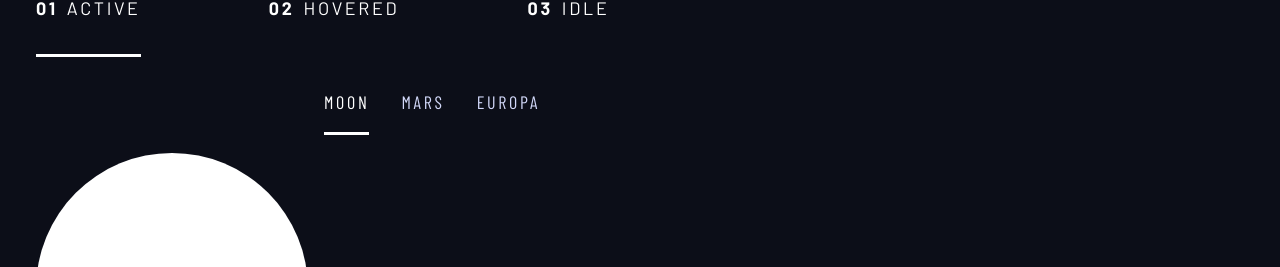
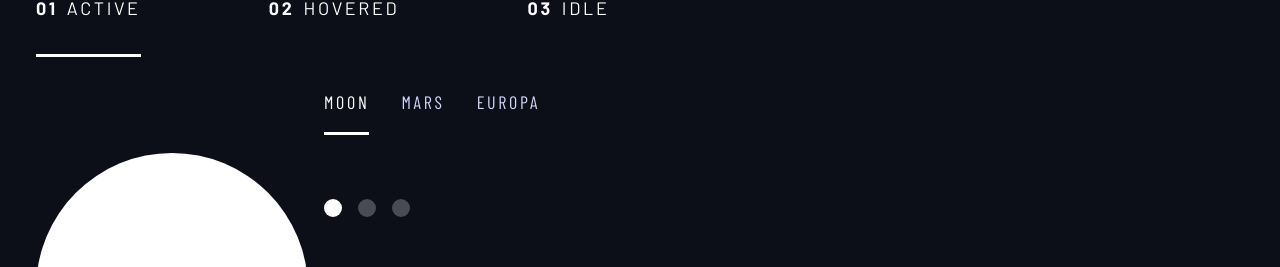
Before and after one commit to mldrenth/space_travel_design_system, a website built with webpack: page design-sytem.html in a window 1280 px wide. Shown: the part 1440-1707 px from the top of the page. Built offline with nearby package versions, Linux system fonts and the light colour scheme; a web font is replaced by a local one.

Commit message:
Add dot indicators

```diff
--- a/design-sytem.html
+++ b/design-sytem.html
@@ -124,7 +124,7 @@
                     <a href="#" class="large-button uppercase ff-serif fs-600 text-dark bg-white">Explore</a>
                 </div>
 
-                <div style="margin-bottom: 50vh;">
+                <div class="flow" style="margin-bottom: 50vh; --flow-space: 4rem;">
                     <!-- Tabs -->
                     <div class=" tab-list underline-indicators flex">
                         <button aria-selected="true" class=" uppercase text-accent letter-spacing-2 bg-dark ff-sans-cond">Moon</button>
@@ -133,7 +133,11 @@
                     </div>
 
                     <!-- Dots -->
-
+                    <div class=" dot-indicators flex">
+                        <button aria-selected="true" ><span class="sr-only">Slide title</span></button>
+                        <button aria-selected="false" ><span class="sr-only">Slide title</span></button>
+                        <button aria-selected="false" ><span class="sr-only">Slide title</span></button>
+                    </div>
 
                     <!-- Numbers -->
                 </div>
--- a/index.css
+++ b/index.css
@@ -264,3 +264,24 @@ select {
 .tab-list {
     --gap: 2rem;
 }
+
+.dot-indicators > *{
+    border: 0;
+    border-radius: 50%;
+    aspect-ratio: 1;
+    cursor: pointer;
+    padding: .5em;
+    background-color: hsl( var(--clr-white) / .25);
+
+}
+
+.dot-indicators > button:hover,
+.dot-indicators > button:focus{
+    background-color: hsl( var(--clr-white) / .5);
+
+}
+
+.dot-indicators > [aria-selected="true"]{
+    background-color: hsl( var(--clr-white) / 1);
+
+}
```
